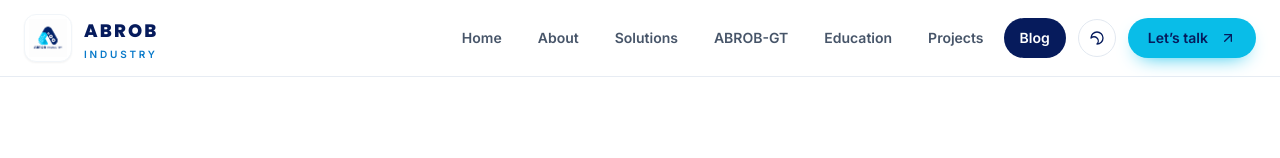
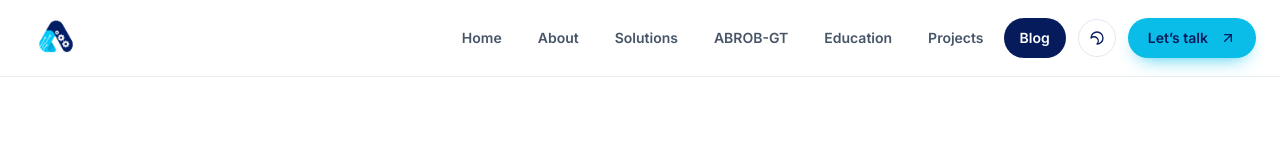
Before and after one commit to Abdullahi1460/abrob-spark-forge, a React (Vite) app: page /blog in a window 1280 px wide. Shown: the top 158 px of the page. Built offline with nearby package versions, Linux system fonts and the light colour scheme; the HTML template or start-up script is replaced by a standard one.

Commit message:
Replace header logo with transparent ABROB mark

```diff
--- a/src/components/Navbar.tsx
+++ b/src/components/Navbar.tsx
@@ -31,14 +31,12 @@ const Navbar = () => {
     <nav className="sticky top-0 z-50 w-full border-b border-slate-200/80 bg-white/90 backdrop-blur-xl dark:border-white/10 dark:bg-[#061b5c]/90">
       <div className="container mx-auto px-4 sm:px-6">
         <div className="flex h-[76px] items-center justify-between">
-          <Link to="/" className="group flex items-center gap-3" onClick={() => setIsOpen(false)}>
-            <div className="h-12 w-12 overflow-hidden rounded-xl border border-slate-100 bg-white p-1 shadow-sm transition-transform group-hover:scale-105 dark:border-white/10 dark:bg-[#102b55]">
-              <img src="/logo.png" alt="ABROB INDUSTRY logo" className="h-full w-full object-contain" />
-            </div>
-            <div className="leading-none">
-              <span className="block font-poppins text-lg font-extrabold tracking-[.12em] text-[#061b5c] dark:text-white">ABROB</span>
-              <span className="mt-1 block text-[10px] font-bold tracking-[.28em] text-[#0879c9] dark:text-[#63ddff]">INDUSTRY</span>
-            </div>
+          <Link to="/" className="group flex items-center" onClick={() => setIsOpen(false)} aria-label="ABROB INDUSTRY home">
+            <img
+              src="/header-logo.png"
+              alt="ABROB INDUSTRY"
+              className="h-14 w-14 object-contain transition-transform duration-200 group-hover:scale-105 sm:h-16 sm:w-16"
+            />
           </Link>
 
           <div className="hidden items-center gap-1 lg:flex">
```
Also changed, not shown: public/header-logo.png (added).
